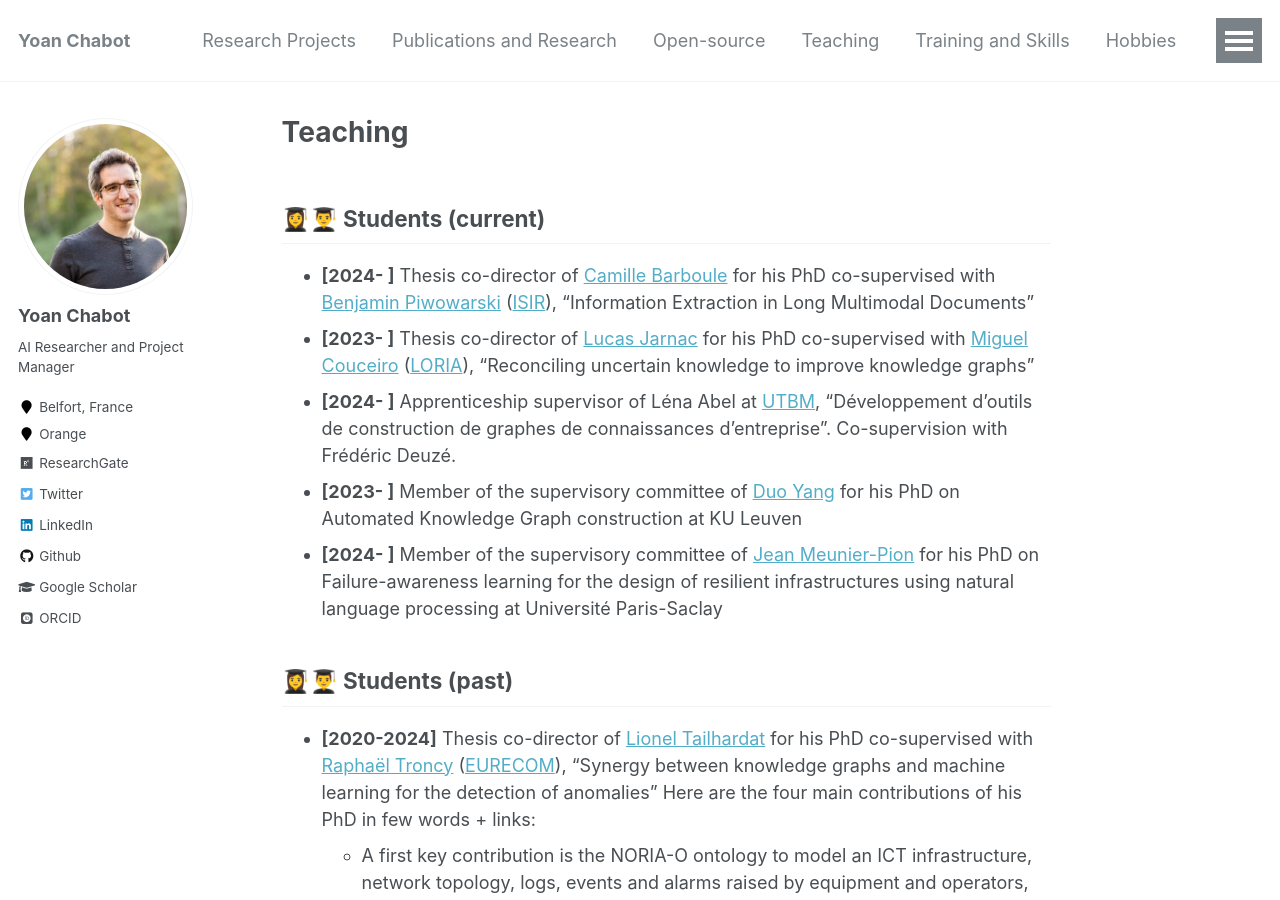
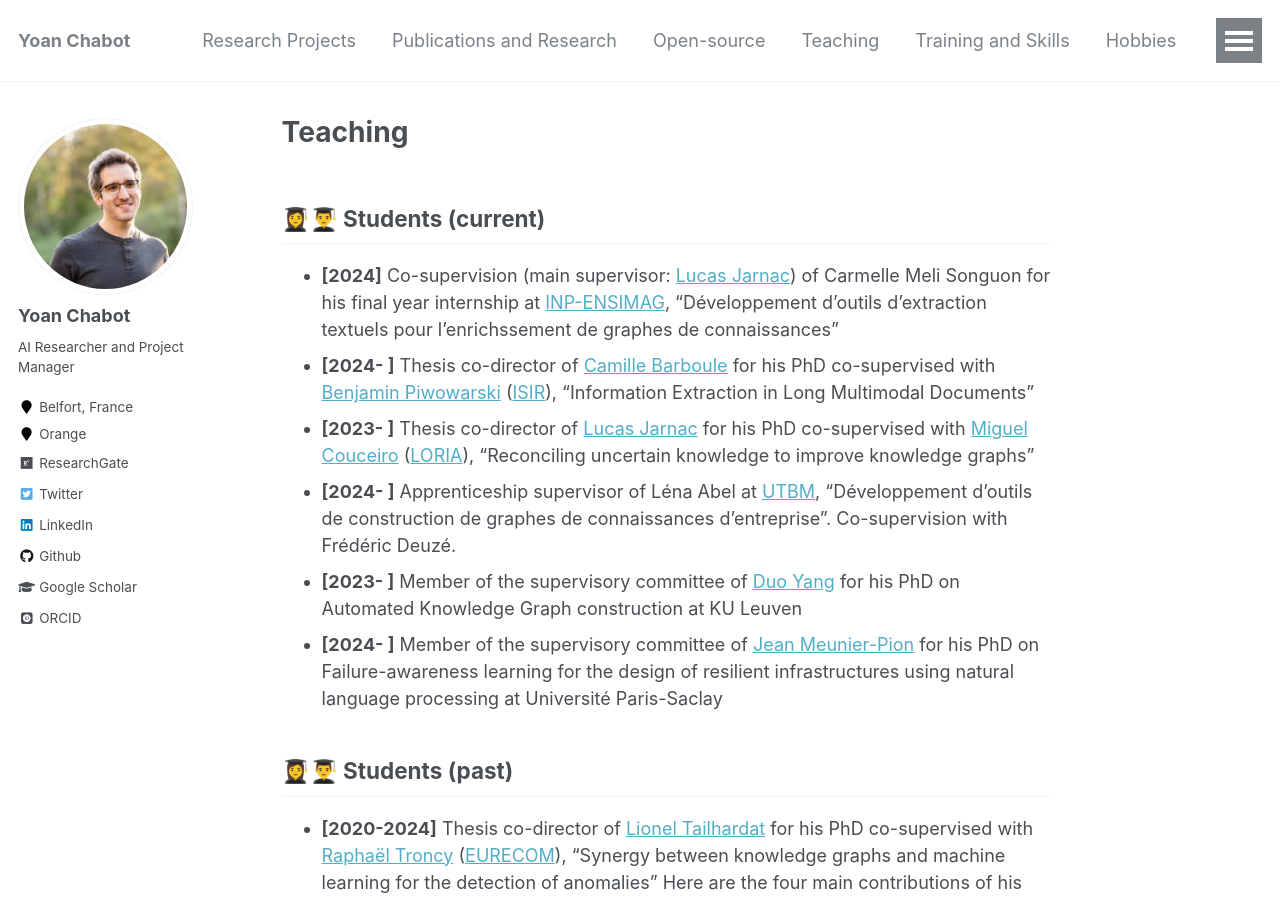
Before and after one commit to yoanchabot/yoanchabot.github.io, a Jekyll site: the page built from _pages/teaching.md, in a window 1280 px wide and 900 px high. Built offline with Jekyll 4.4.1, drawn with Linux system fonts in a browser that asks for light colours; some web fonts are replaced.

Commit message:
Update teaching.md

```diff
--- a/_pages/teaching.md
+++ b/_pages/teaching.md
@@ -5,6 +5,7 @@ author_profile: true
 ---
 
 ## 👩‍🎓👨‍🎓 Students (current)
+* **[2024]** Co-supervision (main supervisor: [Lucas Jarnac](https://scholar.google.com/citations?user=O24FhxkAAAAJ&hl=fr)) of Carmelle Meli Songuon for his final year internship at [INP-ENSIMAG](https://ensimag.grenoble-inp.fr/), "Développement d'outils d'extraction textuels pour l'enrichssement de graphes de connaissances"
 * **[2024- ]** Thesis co-director of [Camille Barboule](https://camillebrl.github.io/) for his PhD co-supervised with [Benjamin Piwowarski](https://www.piwowarski.fr/) ([ISIR](https://www.isir.upmc.fr/)), "Information Extraction in Long Multimodal Documents"
 * **[2023- ]** Thesis co-director of [Lucas Jarnac](https://scholar.google.com/citations?user=O24FhxkAAAAJ&hl=fr) for his PhD co-supervised with [Miguel Couceiro](https://members.loria.fr/mcouceiro/) ([LORIA](https://www.loria.fr/en/)), "Reconciling uncertain knowledge to improve knowledge graphs"
 * **[2024- ]** Apprenticeship supervisor of Léna Abel at [UTBM](https://www.utbm.fr/), "Développement d’outils de construction de graphes de connaissances d’entreprise". Co-supervision with Frédéric Deuzé.
```
